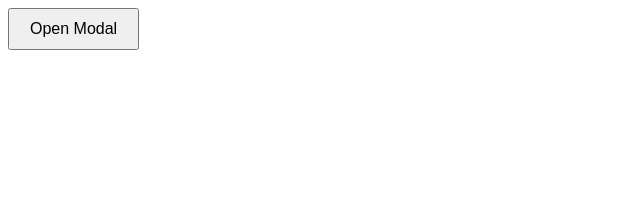
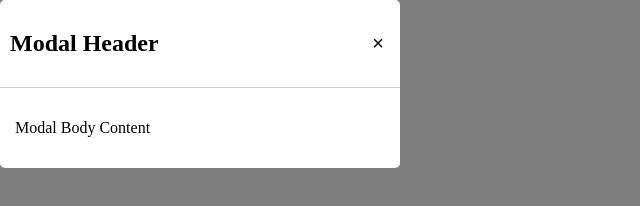
Before and after one commit to acciojob/css-modal-adityasarda08, a website: page main.html in a window 1280 px wide. Shown: the whole page, without its empty margins (0-640 px from the left). Drawn offline with Linux system fonts and the light colour scheme.

Commit message:
created a submission

```diff
--- a/styles.css
+++ b/styles.css
@@ -7,7 +7,7 @@
 
     /* Modal background */
     .modal {
-      display: none; /* hidden by default */
+      display: block;
       position: fixed;
       top: 0;
       left: 0;
```
